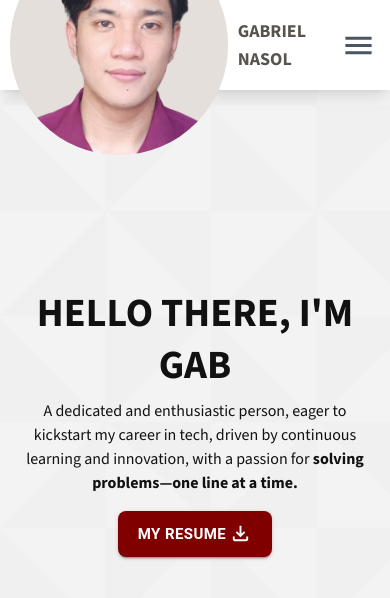
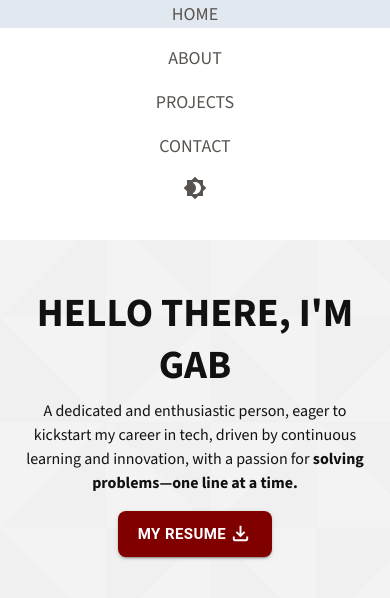
Before and after one commit to nasolgabriel/my-portfolio, a Next.js app: page / in a window 390 px wide. Shown: the top 598 px of the page. Built offline with nearby package versions, Linux system fonts and the light colour scheme.

Commit message:
incomplete hamburger-menu

```diff
--- a/src/components/sections/Navbar.tsx
+++ b/src/components/sections/Navbar.tsx
@@ -2,7 +2,7 @@
 
 import React, { useState } from "react";
 import Link from "next/link";
-import Image from 'next/image'
+import Image from "next/image";
 import { useThemeContext } from "@/contexts/ThemeProvider";
 import { assets, Brightness4, MenuIcon } from "@/assets/assets";
 import { Button } from "@mui/material";
@@ -12,24 +12,35 @@ const Navbar = () => {
   return (
     <nav className="fixed top-0 z-[40] w-full h-[90px] bg-white flex justify-between items-center md:px-20 text-stone-600 text-lg shadow-lg">
       <div className="flex items-center gap-2 px-2">
-        <div className="w-[60] h-[60] rounded-full overflow-hidden border-2 border-transparent">
-          <Image src={closeUpPic} alt="my picture"/>
+        <div className="w-[60px] h-[60px] rounded-full overflow-hidden border-2 border-transparent">
+          <Image src={closeUpPic} alt="my picture" />
         </div>
         <span className="text-lg font-bold">GABRIEL NASOL</span>
       </div>
-      <ul className="hidden md:flex justfiy-items-center gap-10 font-bold tracking-wide">
+      <ul className="hidden md:flex justify-items-center gap-10 font-bold tracking-wide">
         <Link href="#">HOME</Link>
         <Link href="#">ABOUT </Link>
         <Link href="#">PROJECTS</Link>
         <Link href="#">CONTACT</Link>
         <Brightness4 className="cursor-pointer" />
       </ul>
-      <div className="block md:hidden ml-3">
+
+      {/* ------hamburger menu------ */}
+      <div className="space-y-1 group md:hidden ml-3">
         <Button>
           <MenuIcon fontSize="large" sx={{ color: "#4B5563" }} />
         </Button>
       </div>
-      {/* ------------mobile view------------ */}
+      {/* ---menu--- */}
+      <ul className="flex flex-col bg-white w-screen pb-10 absolute left-0 top-0 transition-all duration-300 ease-in-out space-y-4 justify-end items-center">
+        <Link className="flex items-center justify-center w-full h-full hover:bg-slate-200" href="#">HOME</Link>
+        <Link className="flex items-center justify-center w-full h-full hover:bg-slate-200" href="#">ABOUT</Link>
+        <Link className="flex items-center justify-center w-full h-full hover:bg-slate-200" href="#">PROJECTS</Link>
+        <Link className="flex items-center justify-center w-full h-full hover:bg-slate-200" href="#">CONTACT</Link>
+        <Brightness4 className="cursor-pointer" />
+      </ul>
+
+
     </nav>
   );
 };
```
